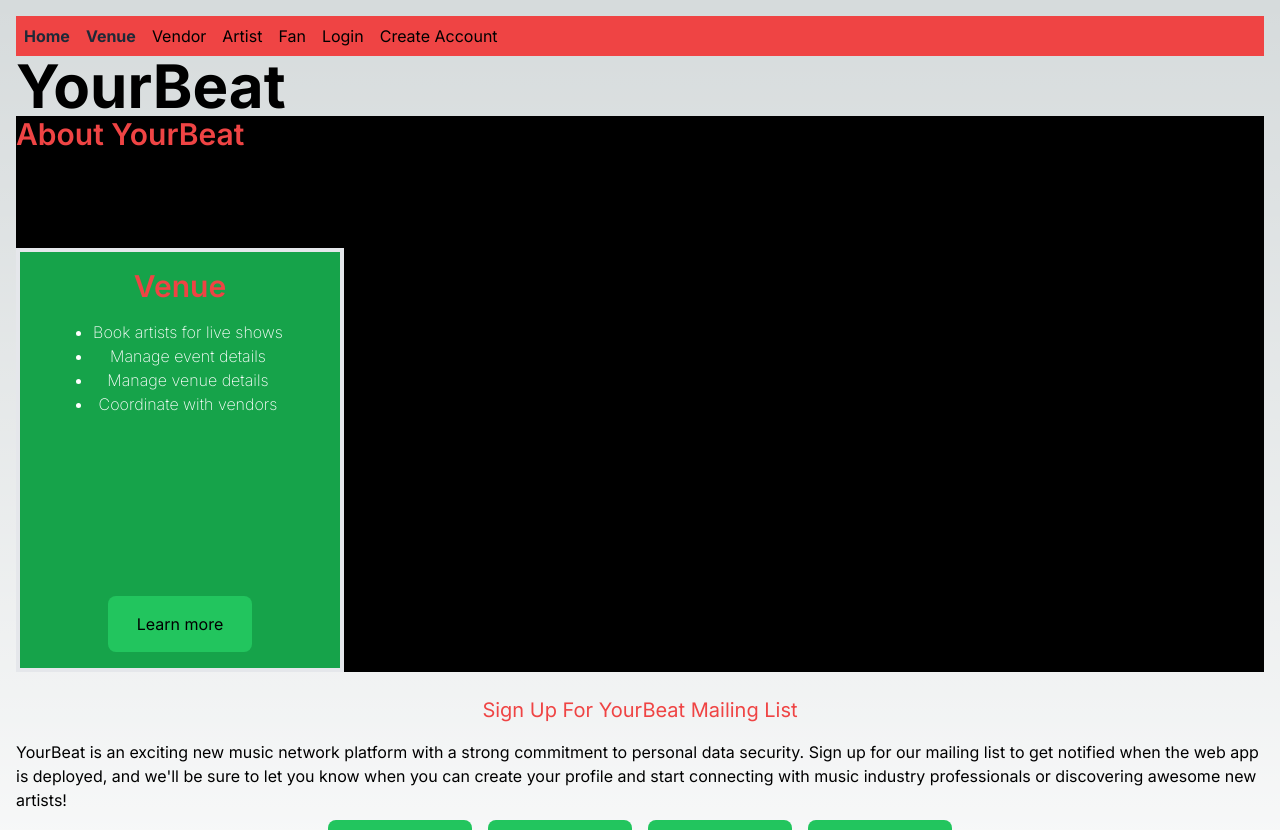
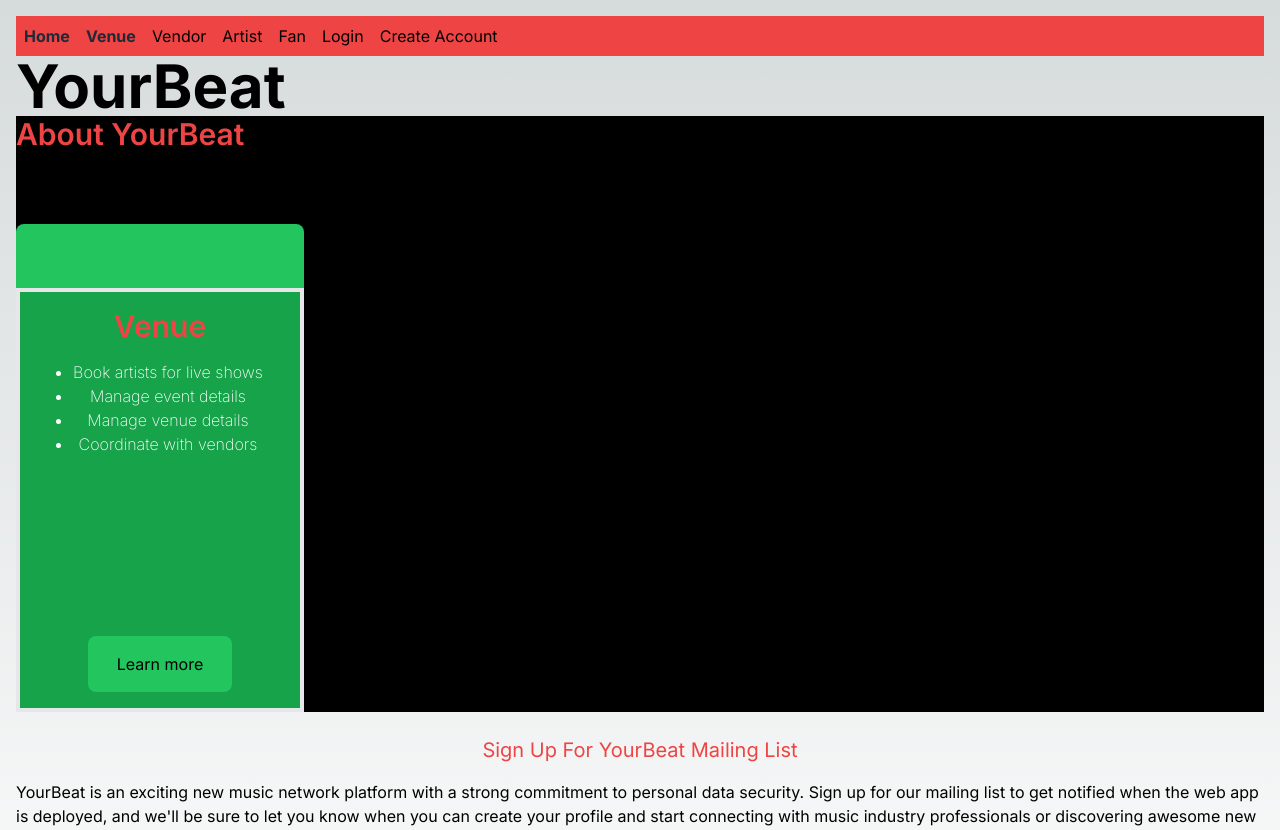
Before and after one commit to segvndo/YourBeat-TS, a Next.js app: page / in a window 1280 px wide. Shown: the top 830 px of the page. Built offline with nearby package versions, Linux system fonts and the light colour scheme.

Commit message:
Create outer container for card

```diff
--- a/app/components/homecard.tsx
+++ b/app/components/homecard.tsx
@@ -12,8 +12,8 @@ interface CardProps {
 
 const Card: React.FC<CardProps> = ({ title, description, buttonText, buttonLink, mainBackgroundColour }) => {
   return (
-    <div className="box-content h-115 w-32 pt-6">
-      <div className={`box-content h-96 w-72 p-4 border-4 flex flex-col items-center font-sans ${mainBackgroundColour}`}>
+    <div className="box-content h-115 w-72 bg-green-500 pt-16 rounded-lg">
+      <div className={`box-content h-96 w-54 p-4 border-4 flex flex-col items-center font-sans ${mainBackgroundColour}`}>
         <div className="text-red-500 font-sans mb-4 font-semibold text-3xl">{title}</div>
         <div className="flex-grow">
           <ul className="text-white pl-4 list-disc text-center font-extralight">{description.map((item, index) => (
```
